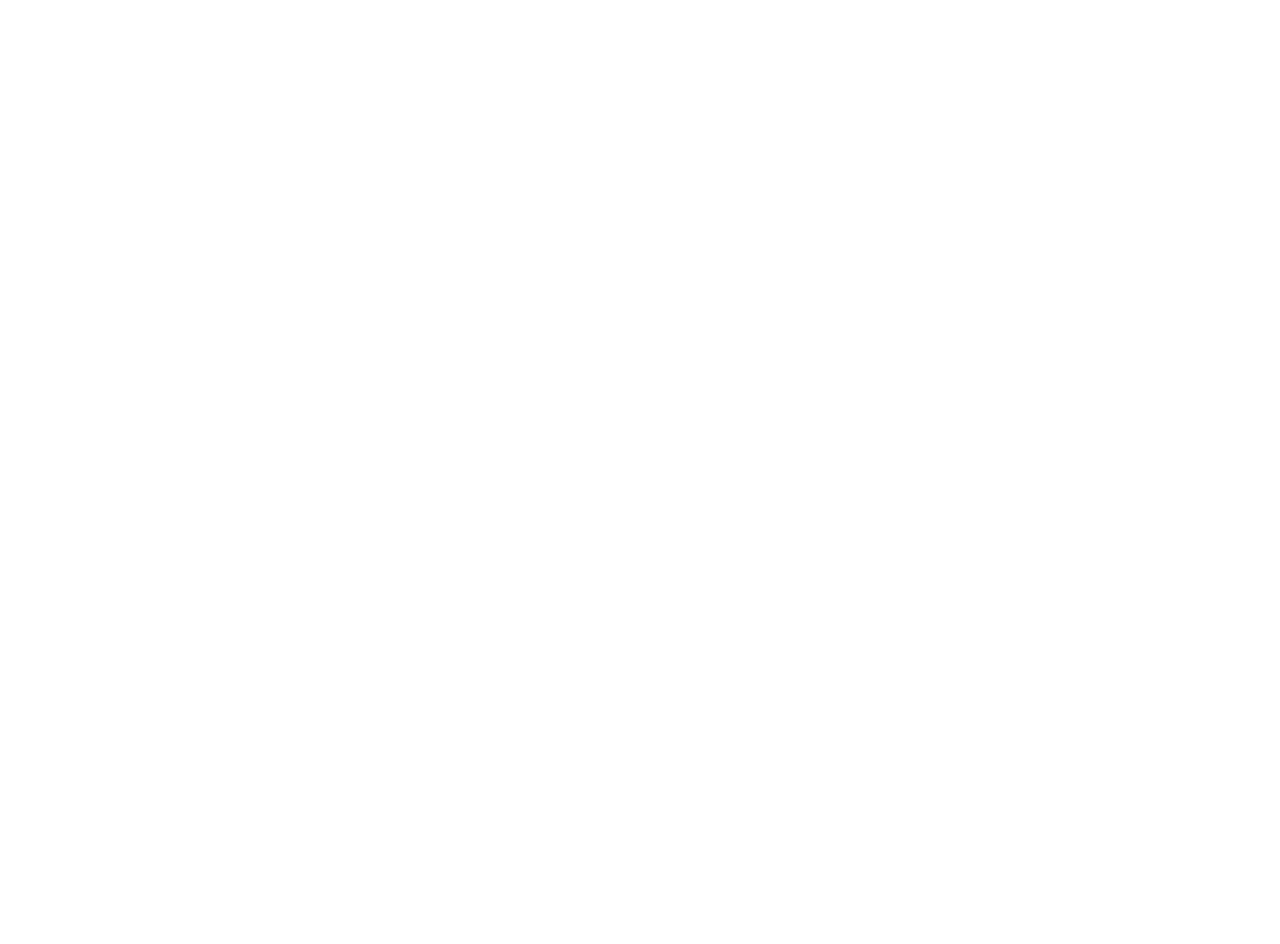
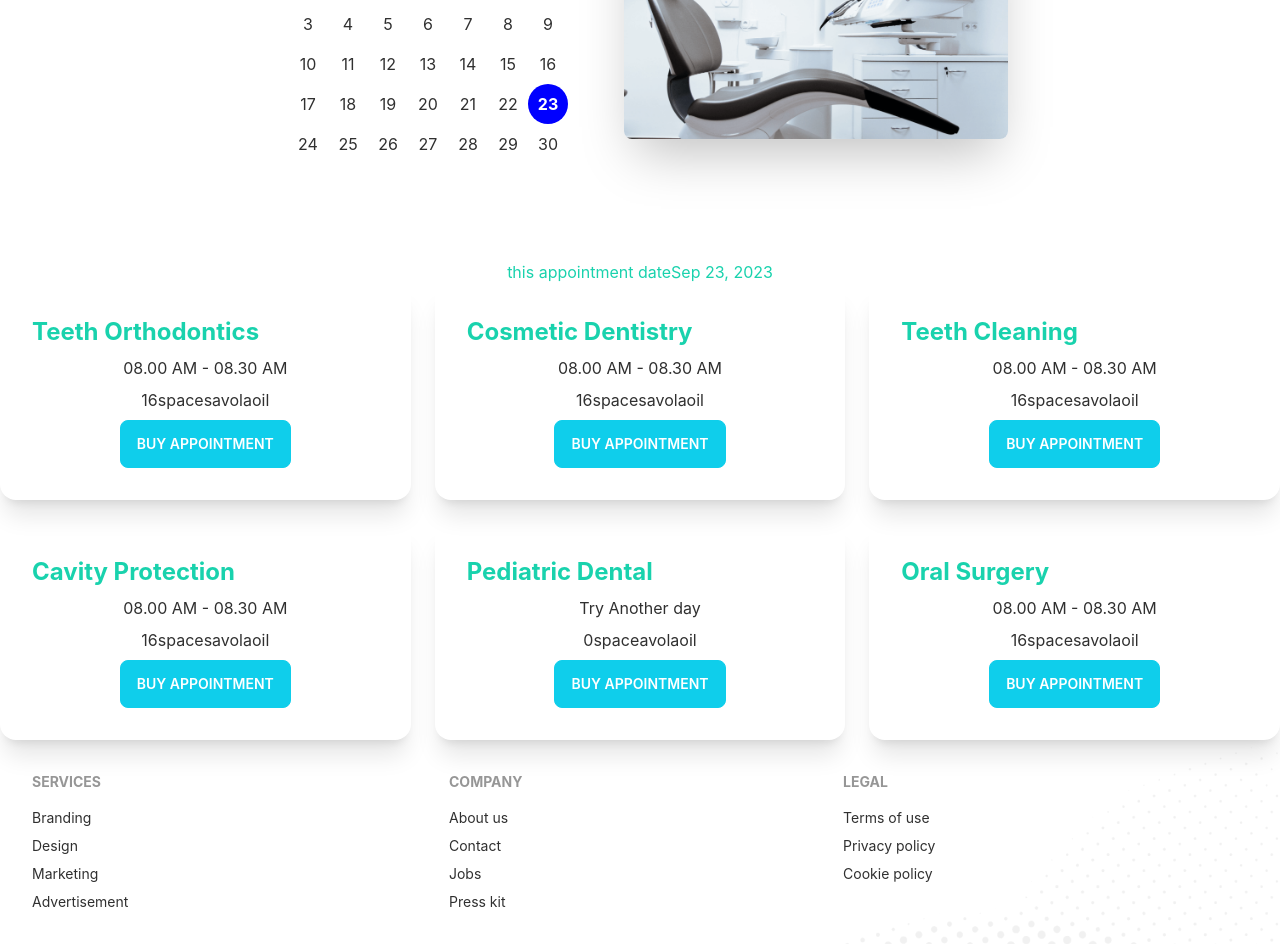
Before and after one commit to shakilmonsi/doctorprotailfive-main, a React (Create React App) app: page /appointment in a window 1280 px wide. Before the commit this address had no page. Shown: the part 240-1184 px from the top of the page. Before the commit the page ends 800 px from the top, so only its background shows below. Built offline with nearby package versions, Linux system fonts and the light colour scheme.

Commit message:
add a appointment cart and  json file

```diff
--- a/package.json
+++ b/package.json
@@ -6,7 +6,9 @@
     "@testing-library/jest-dom": "^5.17.0",
     "@testing-library/react": "^13.4.0",
     "@testing-library/user-event": "^13.5.0",
+    "date-fns": "^2.30.0",
     "react": "^18.2.0",
+    "react-day-picker": "^8.8.2",
     "react-dom": "^18.2.0",
     "react-router-dom": "^6.16.0",
     "react-scripts": "5.0.1",
--- /dev/null
+++ b/public/appointmentoption.json
@@ -0,0 +1,118 @@
+[
+    {
+      "_id": 1,
+      "name": "Teeth Orthodontics",
+      "slots": [
+        "08.00 AM - 08.30 AM",
+        "08.30 AM - 09.00 AM",
+        "09.00 AM - 9.30 AM",
+        "09.30 AM - 10.00 AM",
+        "10.00 AM - 10.30 AM",
+        "10.30 AM - 11.00 AM",
+        "11.00 AM - 11.30 AM",
+        "11.30 AM - 12.00 AM",
+        "1.00 PM - 1.30 PM",
+        "1.30 PM - 2.00 PM",
+        "2.00 PM - 2.30 PM",
+        "2.30 PM - 3.00 PM",
+        "3.00 PM - 3.30 PM",
+        "3.30 PM - 4.00 PM",
+        "4.00 PM - 4.30 PM",
+        "4.30 PM - 5.00 PM"
+      ]
+    },
+    {
+      "_id": 2,
+      "name": "Cosmetic Dentistry",
+      "slots": [
+        "08.00 AM - 08.30 AM",
+        "08.30 AM - 09.00 AM",
+        "09.00 AM - 9.30 AM",
+        "09.30 AM - 10.00 AM",
+        "10.00 AM - 10.30 AM",
+        "10.30 AM - 11.00 AM",
+        "11.00 AM - 11.30 AM",
+        "11.30 AM - 12.00 AM",
+        "1.00 PM - 1.30 PM",
+        "1.30 PM - 2.00 PM",
+        "2.00 PM - 2.30 PM",
+        "2.30 PM - 3.00 PM",
+        "3.00 PM - 3.30 PM",
+        "3.30 PM - 4.00 PM",
+        "4.00 PM - 4.30 PM",
+        "4.30 PM - 5.00 PM"
+      ]
+    },
+    {
+      "_id": 3,
+      "name": "Teeth Cleaning",
+      "slots": [
+        "08.00 AM - 08.30 AM",
+        "08.30 AM - 09.00 AM",
+        "09.00 AM - 9.30 AM",
+        "09.30 AM - 10.00 AM",
+        "10.00 AM - 10.30 AM",
+        "10.30 AM - 11.00 AM",
+        "11.00 AM - 11.30 AM",
+        "11.30 AM - 12.00 AM",
+        "1.00 PM - 1.30 PM",
+        "1.30 PM - 2.00 PM",
+        "2.00 PM - 2.30 PM",
+        "2.30 PM - 3.00 PM",
+        "3.00 PM - 3.30 PM",
+        "3.30 PM - 4.00 PM",
+        "4.00 PM - 4.30 PM",
+        "4.30 PM - 5.00 PM"
+      ]
+    },
+    {
+      "_id": 4,
+      "name": "Cavity Protection",
+      "slots": [
+        "08.00 AM - 08.30 AM",
+        "08.30 AM - 09.00 AM",
+        "09.00 AM - 9.30 AM",
+        "09.30 AM - 10.00 AM",
+        "10.00 AM - 10.30 AM",
+        "10.30 AM - 11.00 AM",
+        "11.00 AM - 11.30 AM",
+        "11.30 AM - 12.00 AM",
+        "1.00 PM - 1.30 PM",
+        "1.30 PM - 2.00 PM",
+        "2.00 PM - 2.30 PM",
+        "2.30 PM - 3.00 PM",
+        "3.00 PM - 3.30 PM",
+        "3.30 PM - 4.00 PM",
+        "4.00 PM - 4.30 PM",
+        "4.30 PM - 5.00 PM"
+      ]
+    },
+    {
+      "_id": 5,
+      "name": "Pediatric Dental",
+      "slots": [
+      ]
+    },
+    {
+      "_id": 6,
+      "name": "Oral Surgery",
+      "slots": [
+        "08.00 AM - 08.30 AM",
+        "08.30 AM - 09.00 AM",
+        "09.00 AM - 9.30 AM",
+        "09.30 AM - 10.00 AM",
+        "10.00 AM - 10.30 AM",
+        "10.30 AM - 11.00 AM",
+        "11.00 AM - 11.30 AM",
+        "11.30 AM - 12.00 AM",
+        "1.00 PM - 1.30 PM",
+        "1.30 PM - 2.00 PM",
+        "2.00 PM - 2.30 PM",
+        "2.30 PM - 3.00 PM",
+        "3.00 PM - 3.30 PM",
+        "3.30 PM - 4.00 PM",
+        "4.00 PM - 4.30 PM",
+        "4.30 PM - 5.00 PM"
+      ]
+    }
+  ]
--- /dev/null
+++ b/src/Pages/Appointment/Appointment/Appointment.js
@@ -0,0 +1,17 @@
+import React, { useState } from 'react'
+import Appointmentbanner from './Appointmentbanner/Appointmentbanner'
+import AvolaoilAppointment from './AvalavolAppointment/AvolaoilAppointment'
+
+const Appointment=() =>{
+  const [selectedDate,setSelectedDate]= useState(new Date())
+
+  return (
+    <div>
+        <Appointmentbanner selectedDate={selectedDate}
+        setSelectedDate={setSelectedDate}></Appointmentbanner>
+        <AvolaoilAppointment  selectedDate={selectedDate}> </AvolaoilAppointment>
+    </div>
+  )
+}
+
+export default Appointment
--- /dev/null
+++ b/src/Pages/Appointment/Appointment/Appointmentbanner/Appointmentbanner.js
@@ -0,0 +1,28 @@
+import React, { useState } from 'react'
+import { DayPicker } from 'react-day-picker';
+
+import chair  from "../../../../assets/images/chair.png"
+import { format } from 'date-fns';
+
+const Appointmentbanner = ({selectedDate,setSelectedDate}) => {
+    return (
+
+        <header className='my-6'>
+            <div className="hero ">
+                <div className="hero-content flex-col lg:flex-row-reverse">
+                    <img  src={chair} alt='dentist chair' className="max-w-sm  rounded-lg shadow-2xl" />
+                    <div className='mr-6'>
+                    <DayPicker
+      mode="single"
+      selected={selectedDate}
+      onSelect={setSelectedDate}
+
+    />
+                    </div>
+                </div>
+            </div>
+        </header>
+    )
+}
+
+export default Appointmentbanner
--- /dev/null
+++ b/src/Pages/Appointment/Appointment/Appointmentoption/Appointmentoption.js
@@ -0,0 +1,20 @@
+import React from 'react'
+
+const Appointmentoption=({appointmentOption})=> {
+    const {name,slots}=appointmentOption
+  return (
+
+       <div className="card  shadow-xl">
+  <div className="card-body text-center">
+    <h2 className="text-2xl text-secondary font-bold card-title">{name}</h2>
+    <p>{slots.length >0 ? slots[0]:'Try Another day'}</p>
+    <p>{slots.length}{slots.length>1? 'spaces':'space'}avolaoil </p>
+    <div className="card-actions justify-center">
+      <button className="btn text-white btn-primary">Buy appointment</button>
+    </div>
+  </div>
+    </div>
+  )
+}
+
+export default Appointmentoption
--- /dev/null
+++ b/src/Pages/Appointment/Appointment/AvalavolAppointment/AvolaoilAppointment.js
@@ -0,0 +1,27 @@
+import { format } from 'date-fns'
+import React, { useEffect, useState } from 'react'
+import Appointmentoption from '../Appointmentoption/Appointmentoption'
+
+const AvolaoilAppointment=({selectedDate})=> {
+    const [appointmentOption ,setAppointmentOption]=useState([])
+  useEffect(()=>{
+
+fetch('appointmentoption.json')
+.then(res=>res.json())
+.then(data=>setAppointmentOption(data))
+  },[])
+    return (
+   <section className='mt-16'>
+            <p className='text-secondary text-boild text-center'>this appointment date{format(selectedDate,'PP')}</p>
+
+     <div  className='grid gap-6 grid-cols-1 md:grid-cols-2 lg:grid-cols-3'>
+        {
+
+         appointmentOption.map(option=><Appointmentoption key={option._id} appointmentOption={option}></Appointmentoption>)
+        }
+    </div>
+   </section>
+  )
+}
+
+export default AvolaoilAppointment
--- a/src/Routs/Rout/Routes.js
+++ b/src/Routs/Rout/Routes.js
@@ -2,6 +2,7 @@
 import Main from "../../leyout/Main/Main";
 import Home from "../../Pages/Home/Home";
 import Login from "../../Login/Login";
+import Appointment from "../../Pages/Appointment/Appointment/Appointment";
 
  const router = createBrowserRouter([
     {
@@ -15,6 +16,10 @@
             {
                 path:'/login',
                 element: <Login></Login>
+            },
+            {
+                path:"/appointment",
+                element:<Appointment></Appointment>
             }
          ]
 
--- a/src/Shared/Footer/Footer.js
+++ b/src/Shared/Footer/Footer.js
@@ -1,11 +1,38 @@
 import React from 'react'
+import footer  from "../../assets/images/footer.png"
+function Footer() {
 
-function Footer() {
   return (
-    <div>
+    <footer
+    style={{
+      background:`url(${footer})`,
+      backgroundSize: 'cover'
+    }}
+     className="footer p-8">
 
-        <h1>this is a footer</h1>
+    <div className='footer '>
+    <nav>
+      <header className="footer-title">Services</header>
+      <a className="link link-hover">Branding</a>
+      <a className="link link-hover">Design</a>
+      <a className="link link-hover">Marketing</a>
+      <a className="link link-hover">Advertisement</a>
+    </nav>
+    <nav>
+      <header className="footer-title">Company</header>
+      <a className="link link-hover">About us</a>
+      <a className="link link-hover">Contact</a>
+      <a className="link link-hover">Jobs</a>
+      <a className="link link-hover">Press kit</a>
+    </nav>
+    <nav>
+      <header className="footer-title">Legal</header>
+      <a className="link link-hover">Terms of use</a>
+      <a className="link link-hover">Privacy policy</a>
+      <a className="link link-hover">Cookie policy</a>
+    </nav>
     </div>
+  </footer>
   )
 }
 
--- a/src/index.js
+++ b/src/index.js
@@ -3,7 +3,7 @@
 import './index.css';
 import App from './App';
 import reportWebVitals from './reportWebVitals';
-
+import 'react-day-picker/dist/style.css';
 const root = ReactDOM.createRoot(document.getElementById('root'));
 root.render(
   <React.StrictMode>
--- a/src/tastimonaime/Tastimonaim.js
+++ b/src/tastimonaime/Tastimonaim.js
@@ -34,7 +34,7 @@
        <div className='flex justify-between'>
         <div>
             <h4 className='text-xl text-primary font-bold '>Tastimonaim</h4>
-<h2 className='text-4xl'>What our patients Says</h2>
+<h2 className='text-4xl'><marquee>What our patients Says</marquee></h2>
         </div>
         <figure>
             <img className='w-24 lg:w-48' src={quote} alt=''/>
```
Also changed, not shown: 1 other file (tests, documents, lock files or other folders).
